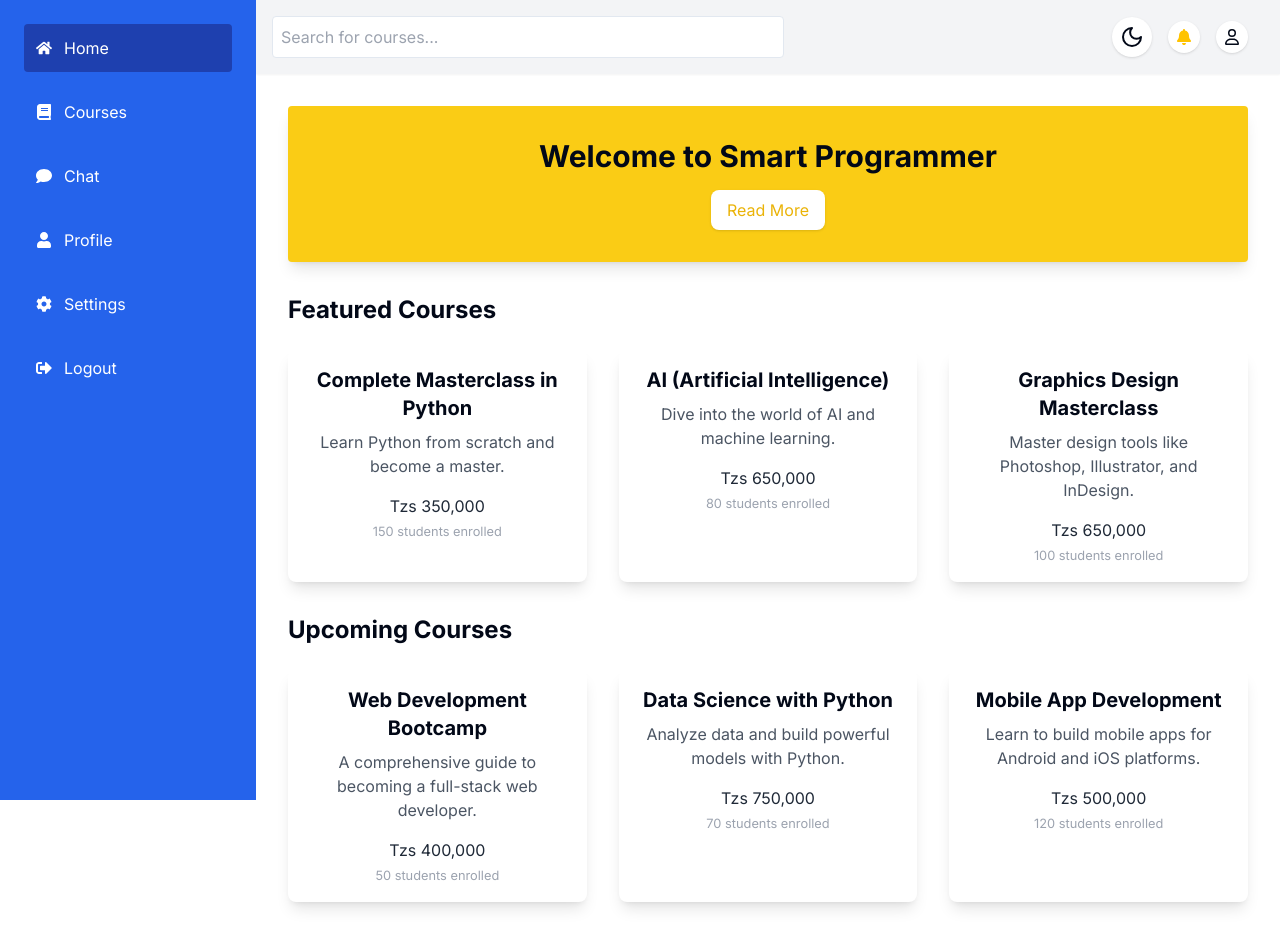
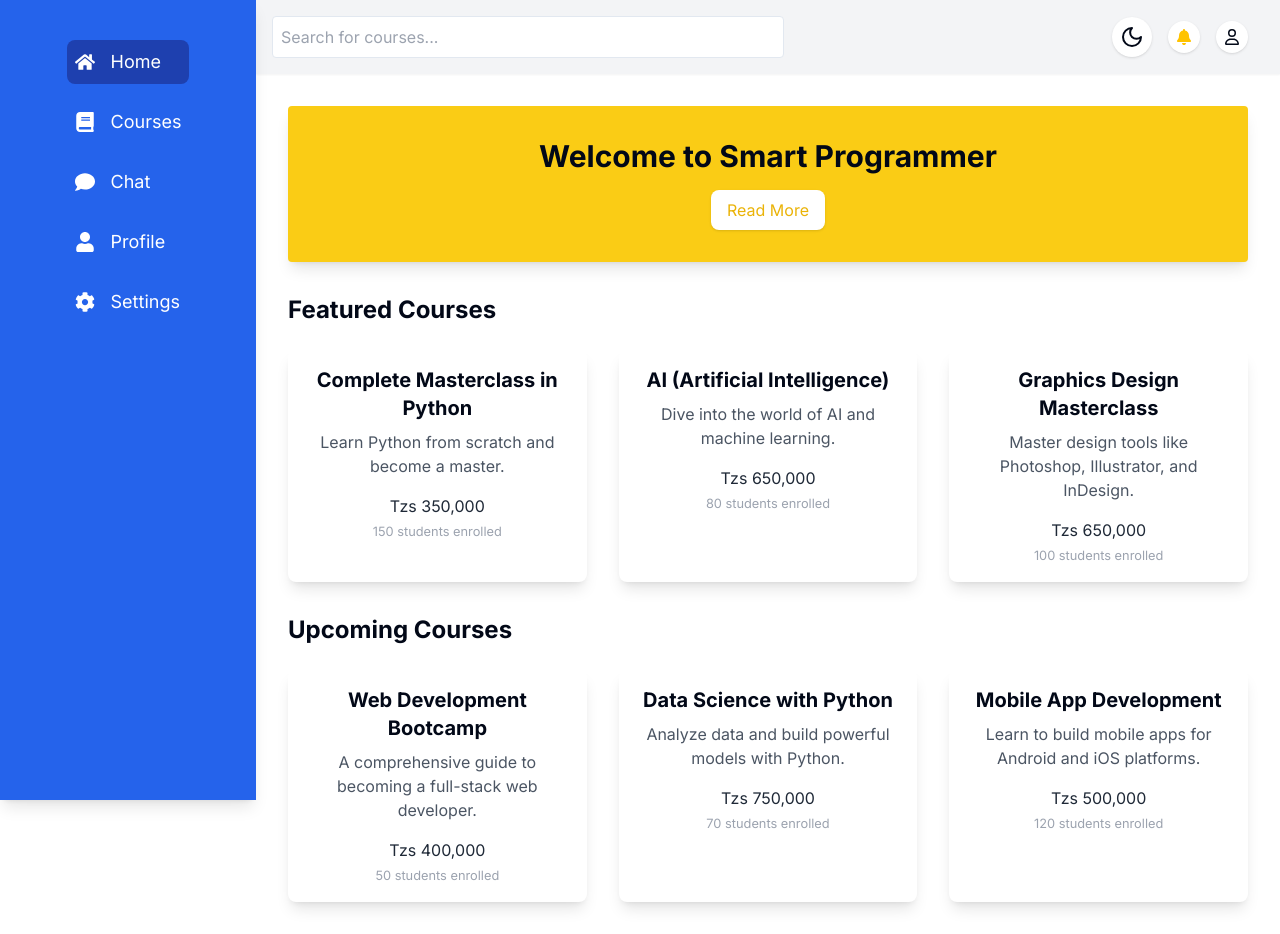
Before and after one commit to smart-programers/smartprogrammers, a Next.js app: page / in a window 1280 px wide. Built offline with nearby package versions, Linux system fonts and the light colour scheme.

Commit message:
Changes on the Navbar Changes to be committed: 	modified:   app/page.tsx 	modified:   components/Navbar/Nav.tsx

```diff
--- a/app/page.tsx
+++ b/app/page.tsx
@@ -1,13 +1,15 @@
 import React from 'react';
 import TopBar from '../components/TopBar';
 import MainSection from '../components/MainSection';
-import Sidebar from '../components/Sidebar';
+import Sidebar from '@/components/Navbar/Nav';
+// import Sidebar from '../components/Sidebar';
 
 const MainLayout: React.FC = () => {
   return (
     <div className="flex">
       {/* Sidebar */}
-      <Sidebar active="home" />
+      {/* <Sidebar active="home" /> */}
+      <Sidebar/>
 
       {/* Main Content */}
       <div className="ml-64 flex-1">
--- a/components/Navbar/Nav.tsx
+++ b/components/Navbar/Nav.tsx
@@ -1,28 +1,58 @@
 "use client";
 
-import { useState } from "react";
-import { FaHome, FaUser, FaCog, FaInfoCircle } from "react-icons/fa";
+import { useEffect, useState } from "react";
+import { FaHome, FaUser, FaCog, FaComment, FaBook } from "react-icons/fa";
 import { cn } from "@/lib/utils";
+import { usePathname } from "next/navigation";
 
 export default function Sidebar() {
   const [isHovered, setIsHovered] = useState(false);
+  const pathname = usePathname();
+
+  const isActive = (path: string) => pathname === path;
 
   return (
     <div
       className={cn(
         "fixed top-0 left-0 h-full transition-width duration-300",
         isHovered ? "w-64" : "w-16",
-        "bg-gray-800 text-white shadow-lg"
+        "bg-blue-600 text-white shadow-lg"
       )}
       onMouseEnter={() => setIsHovered(true)}
       onMouseLeave={() => setIsHovered(false)}
     >
       <div className="flex flex-col items-center py-4">
         <div className="space-y-4 mt-6">
-          <SidebarItem icon={<FaHome />} label="Home" isHovered={isHovered} />
-          <SidebarItem icon={<FaUser />} label="Profile" isHovered={isHovered} />
-          <SidebarItem icon={<FaCog />} label="Settings" isHovered={isHovered} />
-          <SidebarItem icon={<FaInfoCircle />} label="About" isHovered={isHovered} />
+          <SidebarItem
+            icon={<FaHome />}
+            label="Home"
+            isHovered={isHovered}
+            isActive={isActive("/")}
+          />
+          <SidebarItem
+            icon={<FaBook />}
+            label="Courses"
+            isHovered={isHovered}
+            isActive={isActive("/courses")}
+          />
+          <SidebarItem
+            icon={<FaComment />}
+            label="Chat"
+            isHovered={isHovered}
+            isActive={isActive("/chats")}
+          />
+          <SidebarItem
+            icon={<FaUser />}
+            label="Profile"
+            isHovered={isHovered}
+            isActive={isActive("/profile")}
+          />
+          <SidebarItem
+            icon={<FaCog />}
+            label="Settings"
+            isHovered={isHovered}
+            isActive={isActive("/settings")}
+          />
         </div>
       </div>
     </div>
@@ -33,11 +63,16 @@ interface SidebarItemProps {
   icon: JSX.Element;
   label: string;
   isHovered: boolean;
+  isActive: boolean;
 }
 
-function SidebarItem({ icon, label, isHovered }: SidebarItemProps) {
+function SidebarItem({ icon, label, isHovered, isActive }: SidebarItemProps) {
   return (
-    <div className="flex items-center space-x-4 p-2 hover:bg-gray-700 rounded-lg">
+    <div
+      className={`flex items-center space-x-4 p-2 rounded-lg ${
+        isActive ? "bg-blue-800" : "hover:bg-gray-700"
+      }`}
+    >
       <div className="text-xl">{icon}</div>
       {isHovered && <span className="text-lg">{label}</span>}
     </div>
```
